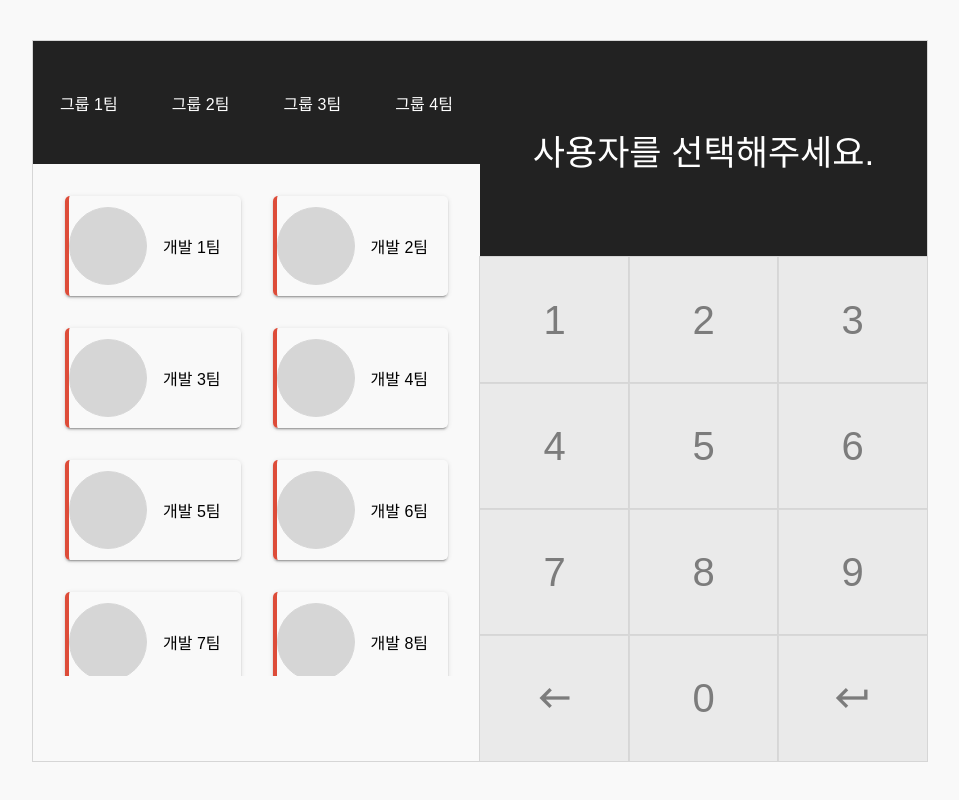
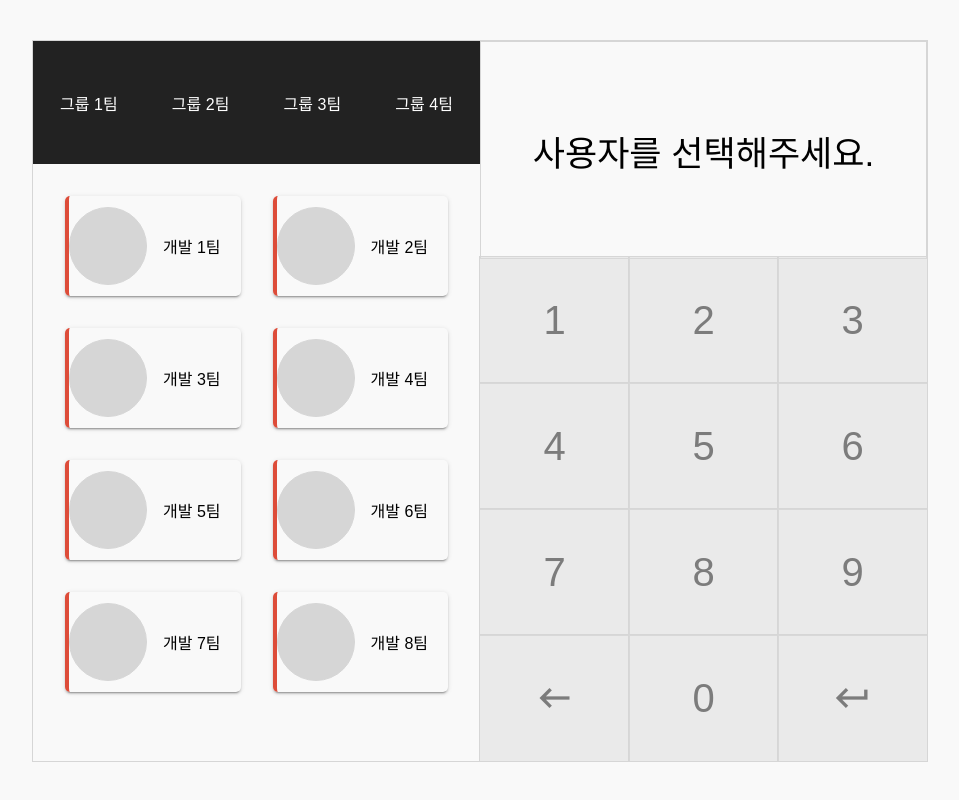
Before and after one commit to junyunga/react-study, a React (Create React App) app: page /user-switch in a window 1280 px wide. Shown: the whole page, without its empty margins (160-1119 px from the left). Built offline with nearby package versions, Linux system fonts and the light colour scheme.

Commit message:
색 수정

```diff
--- a/src/components/user-switch/user-password/index.scss
+++ b/src/components/user-switch/user-password/index.scss
@@ -3,7 +3,6 @@
 .user-password {
   width: 100%;
   height: 100%;
-  background-color: #222222;
 
   .user-password--default-display {
     display: flex;
@@ -12,10 +11,10 @@
     justify-content: center;
     align-items: center;
     height: 100%;
-    color: $default-color;
     font: {
       size: 35px;
     }
+    border: 1px solid $default-border;
   }
 
   .user-password--main-display {
--- a/src/page/user-switch/index.scss
+++ b/src/page/user-switch/index.scss
@@ -29,8 +29,6 @@
         }
         .user-switch-content-list---wrapper {
           padding: 16px;
-          height: 60vh;
-          overflow-y: scroll;
         }
       }
 
```
